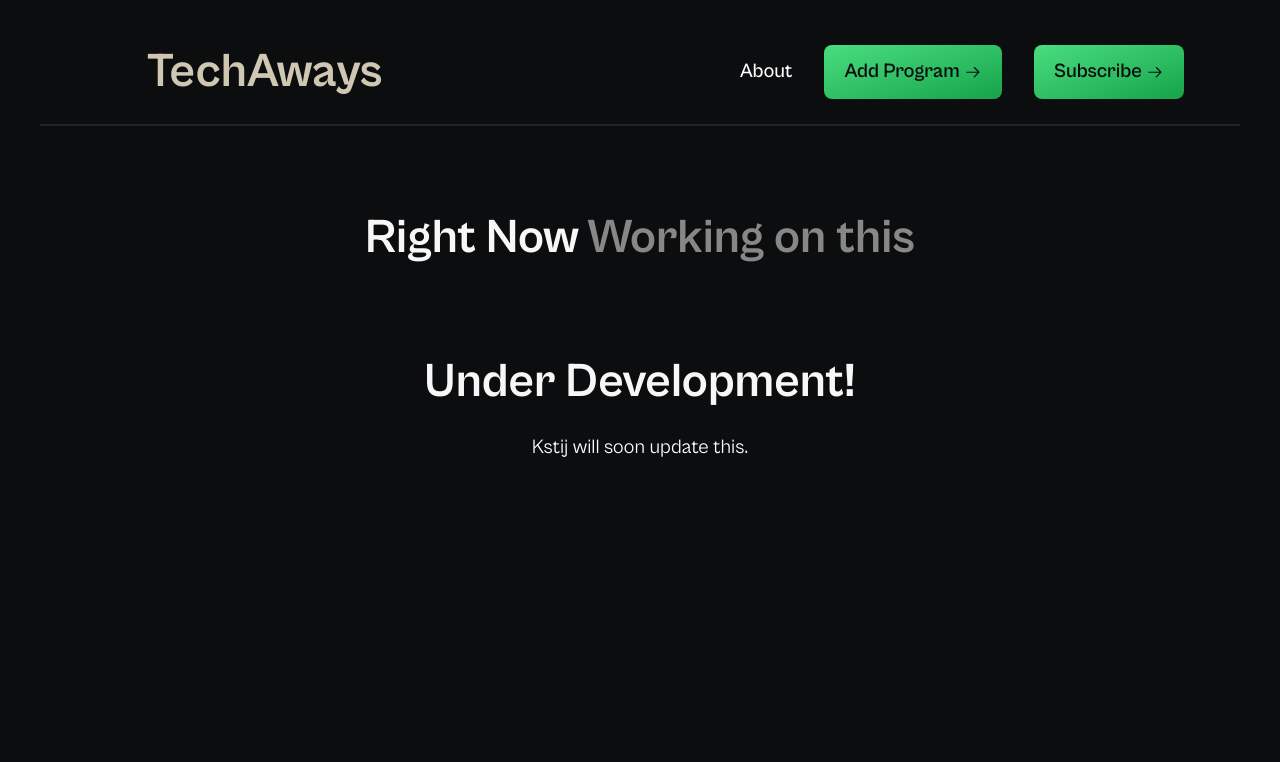
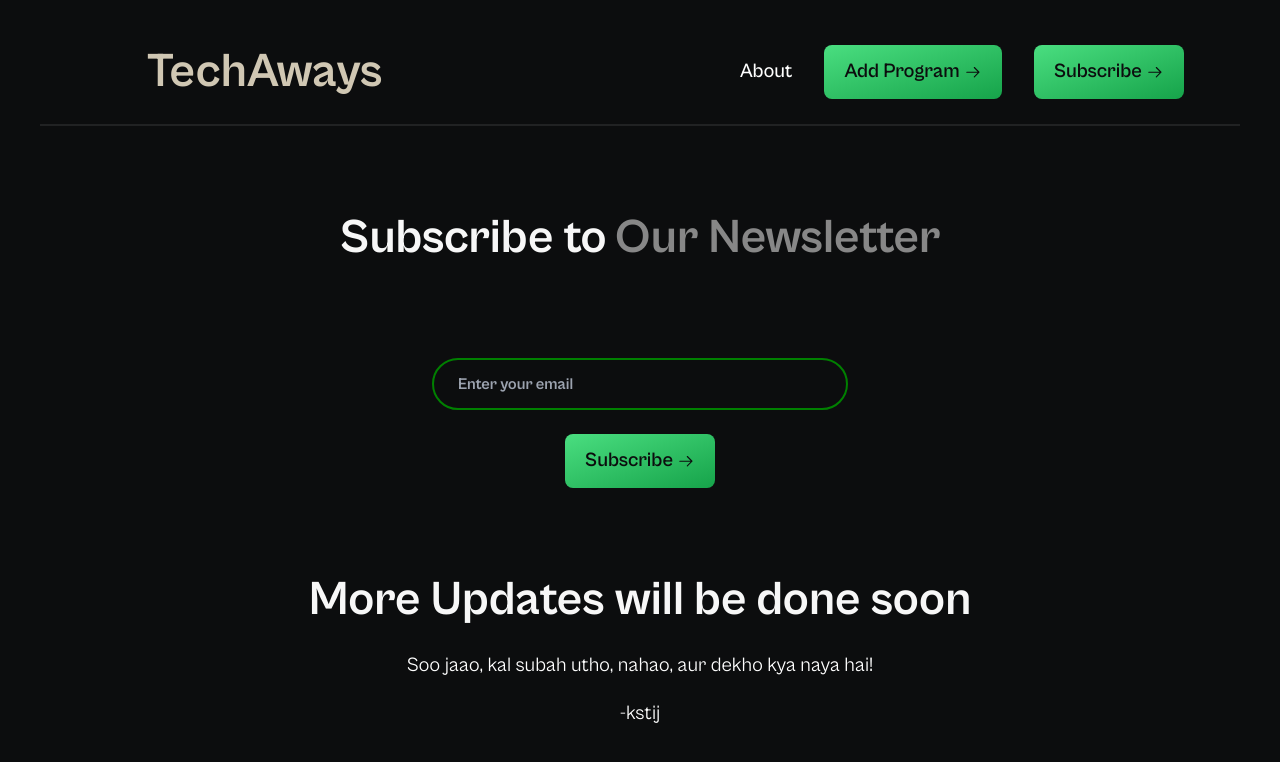
Before and after one commit to kstij/technew, a React (Vite) app: page /subscribe in a window 1280 px wide. Shown: the top 762 px of the page. Built offline with nearby package versions, Linux system fonts and the light colour scheme.

Commit message:
added backend

```diff
--- a/src/components/SubscriptionForm.jsx
+++ b/src/components/SubscriptionForm.jsx
@@ -1,27 +1,78 @@
-// Subscribe.jsx
-
-import React from "react";
+import React, { useState } from "react";
 import Navbar from "./Navbar";
+import { GoArrowRight } from "react-icons/go";
+import './subscription.css';
+import axios from 'axios';
 
 function Subscribe() {
+  const [email, setEmail] = useState("");
+  const [message, setMessage] = useState("");
+
+  const handleChange = (e) => {
+    setEmail(e.target.value);
+  };
+
+  const handleSubmit = async (e) => {
+    e.preventDefault();
+
+    try {
+      const response = await axios.post('http://localhost:3000/subscribe', { email });
+      if (response.status === 200) {
+        setMessage("Thanks, You'll receive notification now onwards");
+      } else {
+        setMessage('Something went wrong');
+      }
+    } catch (error) {
+      console.error('Error submitting email:', error);
+      setMessage('Something went wrong');
+    }
+
+    setEmail("");
+  };
+
   return (
     <>
       <Navbar />
       <main className="font-cabinG">
-        {/* hero section */}
         <section className="mx-auto flex flex-col items-center space-y-5 mt-20 mb-16">
           <h2 className="text-center text-accent mx-auto font-bold text-4xl max-w-[15ch] lg:max-w-[30ch] m-2 lg:text-4xl xl:text-5xl ">
-            Right Now
-            <span className="text-light-gray pl-2">Working on this </span>
+            Subscribe to
+            <span className="text-light-gray pl-2">Our Newsletter </span>
           </h2>
         </section>
-        {/* Subscription Thanks */}
+        <section className="mx-auto flex flex-col items-center space-y-5 mt-20 mb-16">
+          <form onSubmit={handleSubmit} className="flex flex-col items-center mx-auto w-full max-w-md">
+            <div className="w-full rounded-md px-4 py-2 mb-4">
+              <input
+                type="email"
+                value={email}
+                onChange={handleChange}
+                placeholder="Enter your email"
+                className="transparent-input"
+              />
+            </div>
+            <button
+              type="submit"
+              className="text-bg rounded-lg font-semibold bg-gradient-to-br from-green-400 to-green-600 group sm:px-5 sm:py-3 px-3 py-2 flex items-center gap-x-1 flex-shrink-0 transition-all duration-200 text-base xl:text-h6 2xl:text-h5"
+            >
+              <span>Subscribe</span>
+              <div className="icon-container">
+                <GoArrowRight className="icon" size={18} />
+                <GoArrowRight className="icon" size={18} />
+              </div>
+            </button>
+          </form>
+          {message && <p className="text-center mt-4">{message}</p>}
+        </section>
         <section className="mx-auto flex flex-col items-center space-y-5 mt-20 mb-16">
           <h2 className="text-center text-accent mx-auto font-bold text-4xl max-w-[15ch] lg:max-w-[30ch] m-2 lg:text-4xl xl:text-5xl ">
-            Under Development!
+            More Updates will be done soon
           </h2>
           <p className="mx-auto text-lg text-center xl:text-h6 2xl:text-h5 max-w-[30ch] lg:max-w-[60ch]">
-            Kstij will soon update this.
+            Soo jaao, kal subah utho, nahao, aur dekho kya naya hai!
+          </p>
+          <p className="mx-auto text-lg text-center xl:text-h6 2xl:text-h5 max-w-[30ch] lg:max-w-[60ch]">
+            -kstij
           </p>
         </section>
       </main>
--- /dev/null
+++ b/src/components/subscription.css
@@ -0,0 +1,72 @@
+/* styles.css */
+
+/* Apply styles to placeholder text */
+.placeholder-accent::placeholder {
+  color: #0C0D0E; /* White color for placeholder text */
+  font-weight: bold;
+}
+
+/* Style the input field */
+input {
+  width: 100%; /* Make input take full width of the container */
+  padding: 12px 24px; /* Add padding for better appearance */
+  border-radius: 50px; /* Rounded corners */
+  border: 2px solid green; /* Green border */
+  box-sizing: border-box; /* Ensure padding and border are included in the element's total width and height */
+  background-color: transparent;
+  color: #FFFFFF; /* Change text color inside the input field to white */
+  font-weight: bold; /* Make the input text bold */
+  transition: border-color 0.3s ease; /* Smooth transition for border color */
+}
+
+input:focus {
+  outline: none; /* Lighter green border on focus */
+}
+
+/* Style the button */
+button {
+  display: flex;
+  align-items: center;
+  justify-content: center;
+  padding: 12px 24px; /* Add padding */
+  border-radius: 4px; /* Rounded corners */
+  font-size: 16px; /* Font size */
+  font-weight: 600; /* Font weight */
+  background: linear-gradient(to bottom right, #3FD174, #3FD174); /* Button background gradient */
+  color: #ffffff; /* Button text color */
+  cursor: pointer; /* Pointer cursor on hover */
+  transition: all 0.3s ease; /* Smooth transition */
+}
+
+button:hover {
+  background: linear-gradient(to bottom right, #35c466, #35c466); /* Button background gradient on hover */
+}
+
+button .icon-container {
+  position: relative;
+  overflow: hidden;
+}
+
+button .icon-container .icon {
+  transition: transform 0.3s ease; /* Smooth transition for icon */
+}
+
+button .icon-container .icon:first-child {
+  transform: translateX(0);
+}
+
+button:hover .icon-container .icon:first-child {
+  transform: translateX(5px); /* Move icon on hover */
+}
+
+button .icon-container .icon:last-child {
+  position: absolute;
+  top: 0;
+  left: -20px;
+  transform: translateX(0);
+  transition: transform 0.3s ease; /* Smooth transition for icon */
+}
+
+button:hover .icon-container .icon:last-child {
+  transform: translateX(0); /* Move icon on hover */
+}
```
Also changed, not shown: 1 other file (tests, documents, lock files or other folders).
